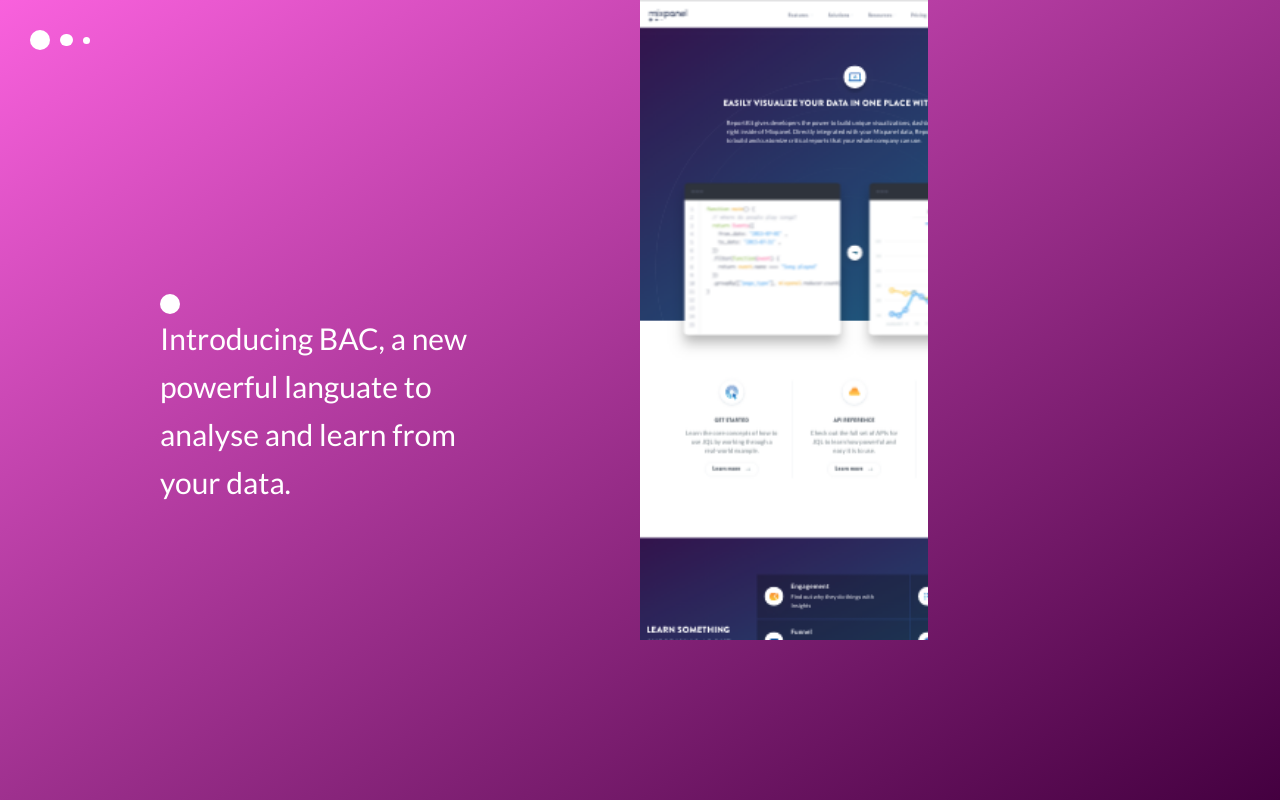
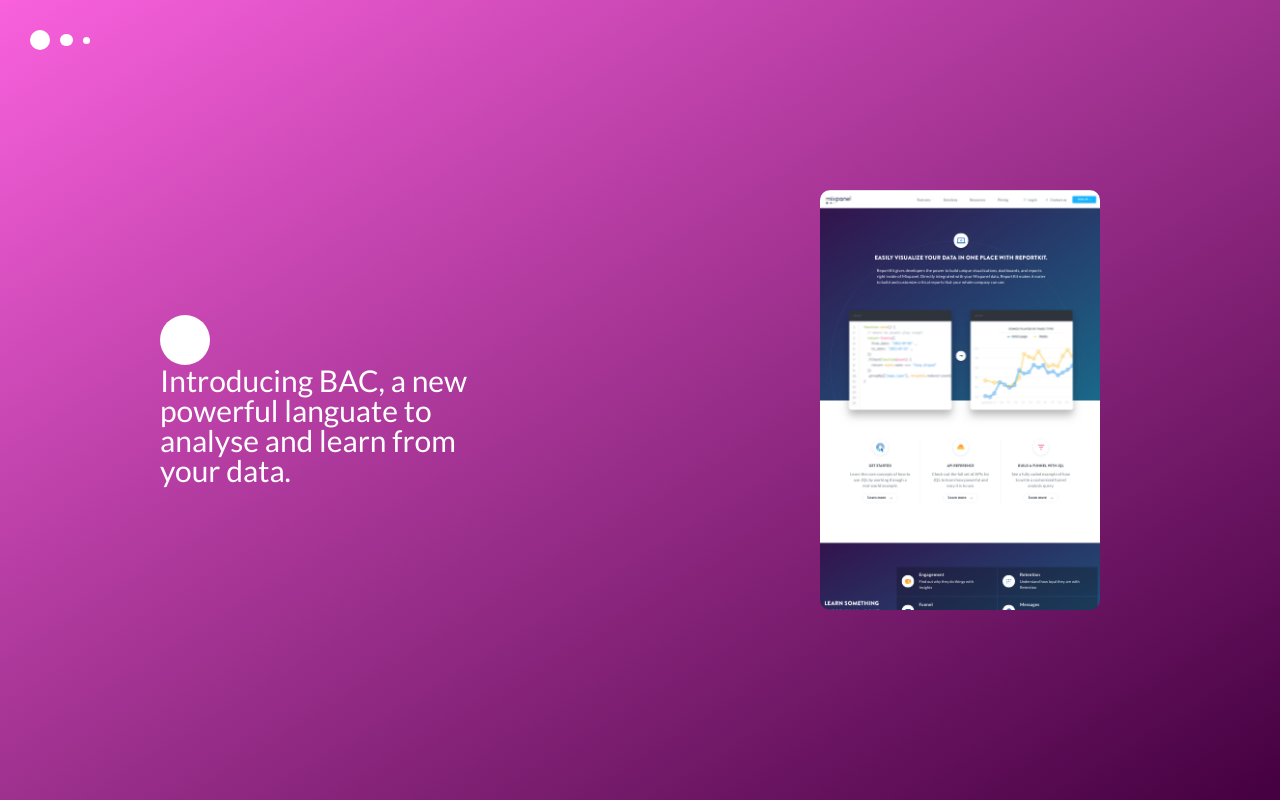
Before and after one commit to bcanedo4/IntroducingBAC, a website: page index.html in a window 1280 px wide. Drawn offline with Linux system fonts and the light colour scheme.

Commit message:
Spacing is finished, styled font and image

```diff
--- a/sass/base/_base.scss
+++ b/sass/base/_base.scss
@@ -22,10 +22,7 @@ html {
 }
 
 body {
-    font-family: 'Lato', sans-serif;
-    font-weight: 400;
-    line-height: 1.6;
-    color: #fff;
+
     background-image: linear-gradient(to right bottom, var(--color-primary-light), var(--color-primary-dark));
     background-size: cover;
     background-repeat: no-repeat;
--- a/sass/base/_typography.scss
+++ b/sass/base/_typography.scss
@@ -1,3 +1,7 @@
 body {
+    font-family: 'Lato', sans-serif;
     font-size: 3rem;
+    font-weight: 400;
+    line-height: 1;
+    color: #fff;
 }
--- a/sass/layout/_container.scss
+++ b/sass/layout/_container.scss
@@ -24,19 +24,14 @@
 
     &--right {
         width: 50%;
-        // flex-basis: 0 0 45%;
-        // justify-content: center;
-        // height: 90%;
-        // width: 100%;
-        // background-image: url(../img/bac-image.png);
-        // background-size: cover;
-        // background-repeat: no-repeat;
+        position: relative;
+
     }
 
     &__icon {
         background-color: #fff;
-        height: 2rem;
-        width: 2rem;
+        height: 5rem;
+        width: 5rem;
 
         border-radius: 50%;
     }
@@ -46,8 +41,14 @@
     }
 
     &__browser {
-        height: 80%;
-        width: 45%;
+        position: absolute;
+        top: 50%;
+        left: 50%;
+        transform: translate(-50%, -50%);
+        border-radius: 1rem;
+
+        height: 42rem;
+        width: 28rem;
         background-image: url(../img/bac-image.png);
         background-size: cover;
         background-repeat: no-repeat;
```
Also changed, not shown: css/style.css.
